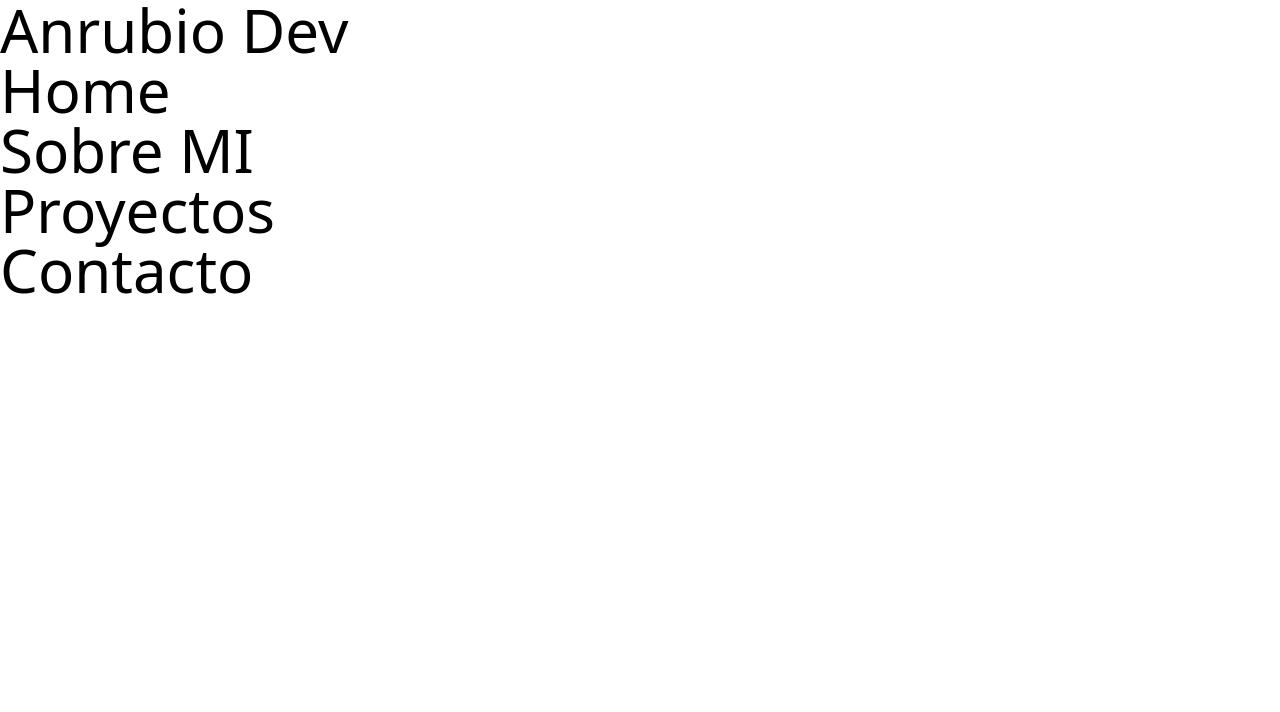
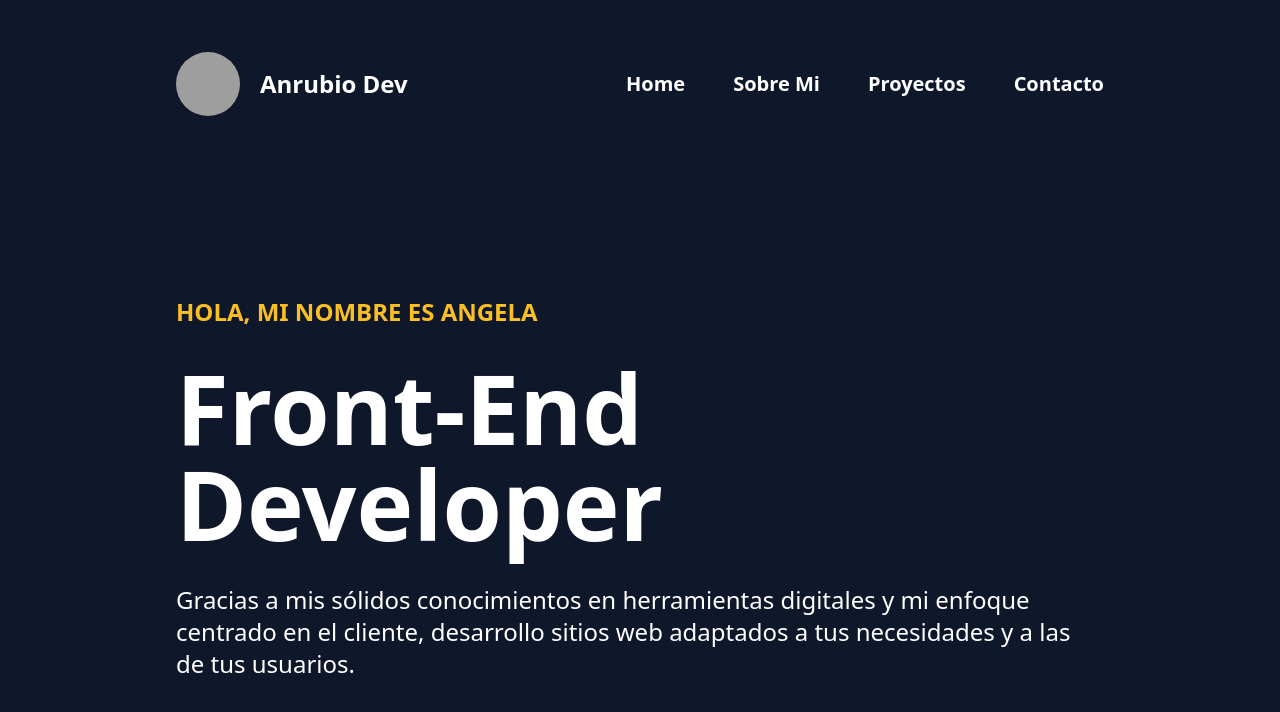
Before and after one commit to AnrubioG/anrubio_portfolio, a React (Vite) app: page / in a window 1280 px wide. Shown: the top 712 px of the page. Built offline with nearby package versions, Linux system fonts and the light colour scheme; grey boxes are pictures that could not be loaded.

Commit message:
Componente NavBar

```diff
--- a/index.html
+++ b/index.html
@@ -6,7 +6,7 @@
     <meta name="viewport" content="width=device-width, initial-scale=1.0" />
     <title>Anrubio Dev</title>
   </head>
-  <body>
+  <body class="bg-slate-900">
     <div id="root"></div>
     <script type="module" src="/src/main.tsx"></script>
   </body>
--- a/package.json
+++ b/package.json
@@ -10,6 +10,8 @@
     "preview": "vite preview"
   },
   "dependencies": {
+    "@headlessui/react": "^2.1.2",
+    "@heroicons/react": "^2.1.5",
     "react": "^18.3.1",
     "react-dom": "^18.3.1"
   },
--- a/src/App.tsx
+++ b/src/App.tsx
@@ -1,17 +1,24 @@
+import Navbar from "./components/Navbar";
+
 function App() {
   return (
     <>
-      <header>
-        <div>
-          <p className="text-6xl ">Anrubio Dev</p>
-        </div>
-        <div>
-          <p className="text-6xl ">Home</p>
-          <p className="text-6xl ">Sobre MI</p>
-          <p className="text-6xl ">Proyectos</p>
-          <p className="text-6xl ">Contacto</p>
-        </div>
-      </header>
+      <Navbar />
+      <section className="max-w-full mx-8 md:mx-28 lg:mx-44 my-20 lg:my-40  flex flex-col items-center md:items-start text-center md:text-left">
+        <h4 className="text-amber-400 font-black text-xl md:text-2xl">
+          HOLA, MI NOMBRE ES ANGELA
+        </h4>
+        <h1 className="text-4xl md:text-6xl lg:text-8xl text-white font-bold mt-4 md:mt-8">
+          Front-End Developer
+        </h1>
+        <p className="text-2xl md:text-2xl max-w-6xl text-white mt-4 md:mt-8">
+          Gracias a mis sólidos conocimientos en herramientas digitales y mi
+          enfoque centrado en el cliente, desarrollo sitios web adaptados a tus
+          necesidades y a las de tus usuarios.
+        </p>
+      </section>
+
+      <section className="max-w-full mx-8 my-20 md:mx-28 lg:mx-44 grid grid-cols-1 md:grid-cols-2 lg:grid-cols-4 gap-12"></section>
     </>
   );
 }
--- /dev/null
+++ b/src/components/Navbar.tsx
@@ -0,0 +1,98 @@
+import { useState } from "react";
+import { Dialog, DialogPanel, PopoverGroup } from "@headlessui/react";
+import { Bars3Icon, XMarkIcon } from "@heroicons/react/24/outline";
+
+export default function Navbar() {
+  const [mobileMenuOpen, setMobileMenuOpen] = useState(false);
+
+  return (
+    <header>
+      <nav
+        aria-label="Global"
+        className="mx-8 my-8 md:mx-28 lg:mx-44 flex max-w-full items-center justify-between"
+      >
+        <div className="flex flex-row items-center lg:flex-1 ">
+          <a href="#" className="-m-1.5 p-1.5">
+            <img
+              alt=""
+              src="https://media.licdn.com/dms/image/v2/D4E03AQHJM6X1x_n2vw/profile-displayphoto-shrink_400_400/profile-displayphoto-shrink_400_400/0/1718250188894?e=1729123200&v=beta&t=8Tqy_cFB0x5UpI_qhM9MW9VqZisyqu7oPd4rtEfOjSA"
+              className="h-10 w-auto md:h-16 md:w-16 me-5 my-5 rounded-full"
+            />
+          </a>
+          <p className="text-white text-2xl font-bold">Anrubio Dev</p>
+        </div>
+        <div className="flex lg:hidden">
+          <button
+            type="button"
+            onClick={() => setMobileMenuOpen(true)}
+            className="-m-2.5 inline-flex items-center justify-center rounded-md p-2.5 text-gray-700"
+          >
+            <span className="sr-only">Open main menu</span>
+            <Bars3Icon aria-hidden="true" className="h-6 w-6" />
+          </button>
+        </div>
+        <PopoverGroup className="hidden lg:flex lg:gap-x-12">
+          <a href="#" className="text-xl font-semibold leading-6 text-white">
+            Home
+          </a>
+          <a href="#" className="text-xl font-semibold leading-6 text-white">
+            Sobre Mi
+          </a>
+          <a href="#" className="text-xl font-semibold leading-6 text-white">
+            Proyectos
+          </a>
+          <a href="#" className="text-xl font-semibold leading-6 text-white">
+            Contacto
+          </a>
+        </PopoverGroup>
+      </nav>
+      <Dialog
+        open={mobileMenuOpen}
+        onClose={setMobileMenuOpen}
+        className="lg:hidden"
+      >
+        <div className="fixed inset-0 z-10" />
+        <DialogPanel className="fixed inset-y-0 right-0 z-10 w-full overflow-y-auto bg-white px-6 py-6 sm:max-w-sm sm:ring-1 sm:ring-gray-900/10">
+          <div className="flex items-center justify-between">
+            <a href="#" className="-m-1.5 p-1.5">
+              <span className="sr-only">Your Company</span>
+              <img alt="" src="" className="h-8 w-auto" />
+            </a>
+            <button
+              type="button"
+              onClick={() => setMobileMenuOpen(false)}
+              className="-m-2.5 rounded-md p-2.5 text-gray-700"
+            >
+              <span className="sr-only">Close menu</span>
+              <XMarkIcon aria-hidden="true" className="h-6 w-6" />
+            </button>
+          </div>
+          <div className="mt-6 flow-root">
+            <div className="-my-6 divide-y divide-gray-500/10">
+              <div className="space-y-2 py-6">
+                <a
+                  href="#"
+                  className="-mx-3 block rounded-lg px-3 py-2 text-base font-semibold leading-7 text-gray-900 hover:bg-gray-50"
+                >
+                  Features
+                </a>
+                <a
+                  href="#"
+                  className="-mx-3 block rounded-lg px-3 py-2 text-base font-semibold leading-7 text-gray-900 hover:bg-gray-50"
+                >
+                  Marketplace
+                </a>
+                <a
+                  href="#"
+                  className="-mx-3 block rounded-lg px-3 py-2 text-base font-semibold leading-7 text-gray-900 hover:bg-gray-50"
+                >
+                  Company
+                </a>
+              </div>
+            </div>
+          </div>
+        </DialogPanel>
+      </Dialog>
+    </header>
+  );
+}
```
Also changed, not shown: 1 other file (tests, documents, lock files or other folders).
